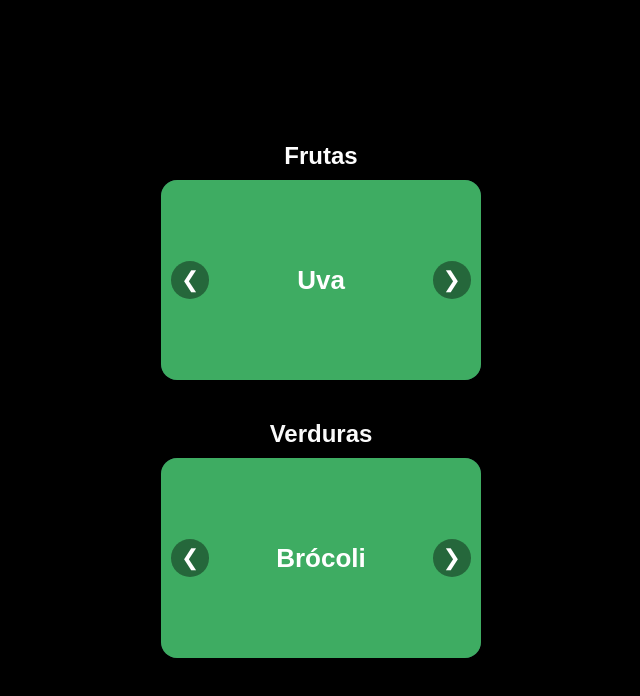
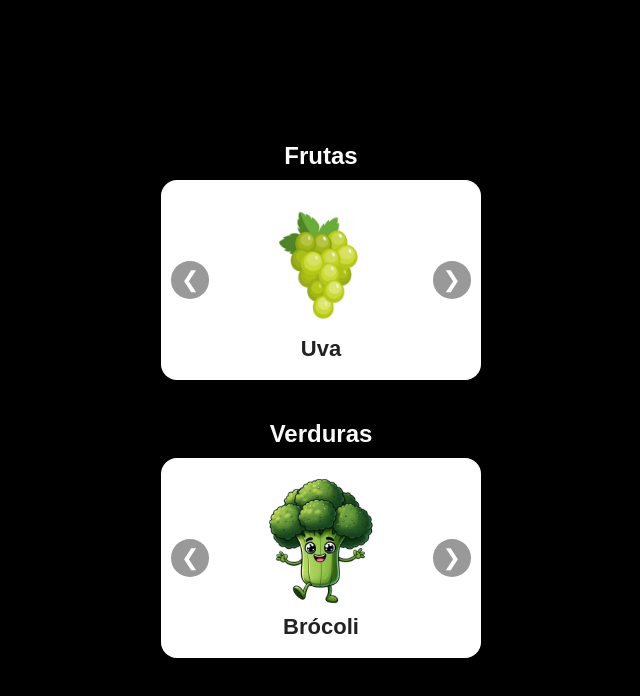
Before and after one commit to Ingridthv/Actividad3-Componente-Visual-JS, a plain HTML site: page index.html in a window 1280 px wide. Shown: the whole page, without its empty margins (319-959 px from the left). Drawn offline with Linux system fonts and the light colour scheme.

Commit message:
frutas y verduras

```diff
--- a/css/styles.css
+++ b/css/styles.css
@@ -5,7 +5,7 @@
     font-family: Arial, Helvetica, sans-serif;
 }
 
-body{
+body {
     background: black;
     height: 100vh;
     display: flex;
@@ -40,24 +40,22 @@
     min-width: 100%;
     height: 200px;
     display: flex;
+    flex-direction: column;
     justify-content: center;
     align-items: center;
-    font-size: 26px;
+    gap: 8px;
+    background: white;
+    color: #222;
+    font-size: 22px;
     font-weight: bold;
-    color: white;
 }
 
-.slide:nth-child(1) {
-    background: #3eac62;
+.slide img {
+    height: 130px;
+    max-width: 80%;
+    object-fit: contain;
 }
 
-.slide:nth-child(2) {
-    background: #c52222;
-}
-
-.slide:nth-child(3) {
-    background: #bbc944;
-}
 .btn {
     position: absolute;
     top: 50%;
@@ -70,9 +68,11 @@
     border-radius: 50%;
     cursor: pointer;
 }
+
 .prev {
     left: 10px;
 }
+
 .next {
     right: 10px;
 }
--- a/js/carrusel.js
+++ b/js/carrusel.js
@@ -5,8 +5,11 @@
     let index = 0;
 
     let slides = "";
-    for (let i = 0; i < items.length; i++) {
-        slides = slides + '<div class="slide">' + items[i] + '</div>';
+  for (let i = 0; i < items.length; i++) {
+      slides = slides + '<div class="slide">' +
+                          '<img src="' + items[i].imagen + '">' +
+                          '<span>' + items[i].texto + '</span>' +
+                      '</div>';
     }
 
     contenedor.innerHTML =
--- a/js/fruyver.js
+++ b/js/fruyver.js
@@ -1,3 +1,11 @@
-crearCarrusel("#frutas", ["Uva", "Manzana", "Plátano"]);
+crearCarrusel("#frutas", [
+    { texto: "Uva", imagen: "img/uvav.jpg" },
+    { texto: "Manzana", imagen: "img/manzana.jpg" },
+    { texto: "Plátano", imagen: "img/platano.jpg" }
+]);
 
-crearCarrusel("#verduras", ["Brócoli", "Tomate", "Pimiento"]);
+crearCarrusel("#verduras", [
+    { texto: "Brócoli", imagen: "img/brocoli.jpg" },
+    { texto: "Tomate", imagen: "img/tomate.jpg" },
+    { texto: "Pimiento", imagen: "img/pimiento.jpg" }
+]);
```
Also changed, not shown: img/brocoli.jpg (added), img/manzana.jpg (added), img/pimiento.jpg (added), img/platano.jpg (added), img/tomate.jpg (added), img/uva.jpg (added), img/uvav.jpg (added).
